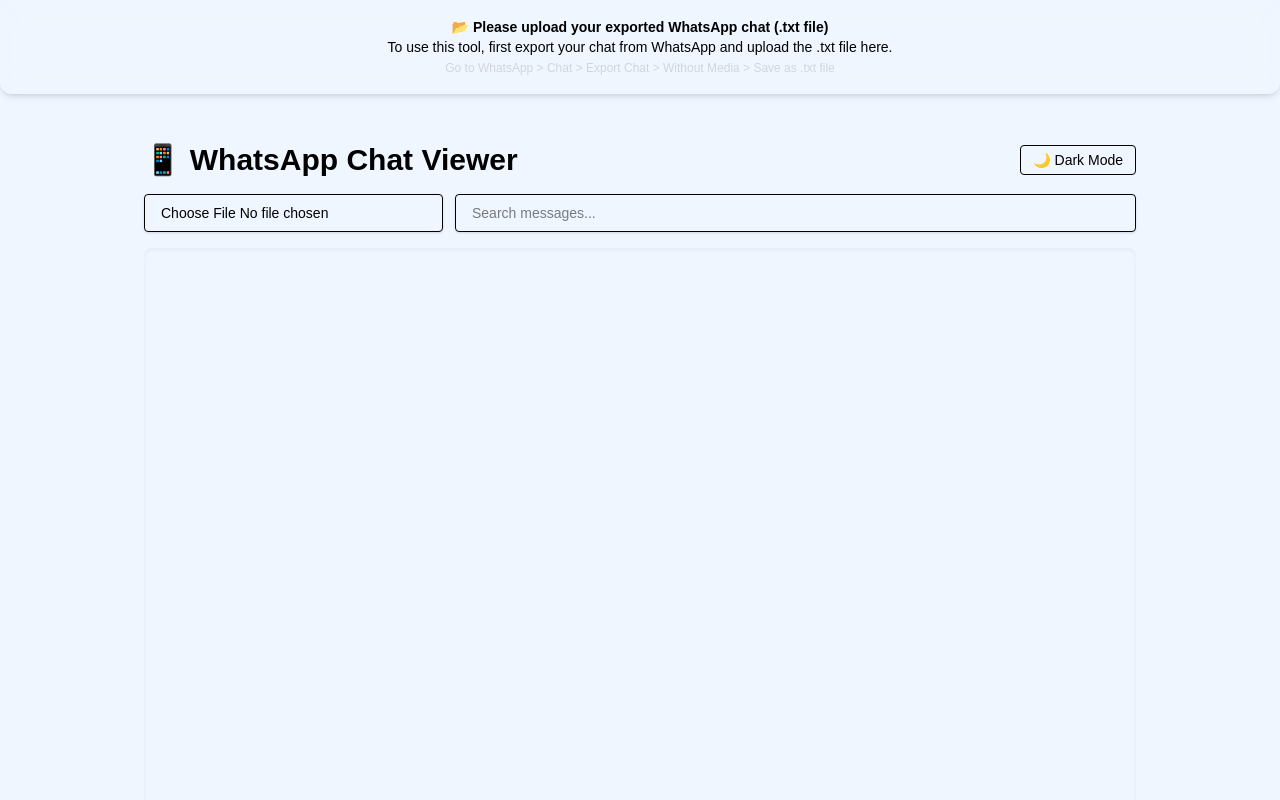
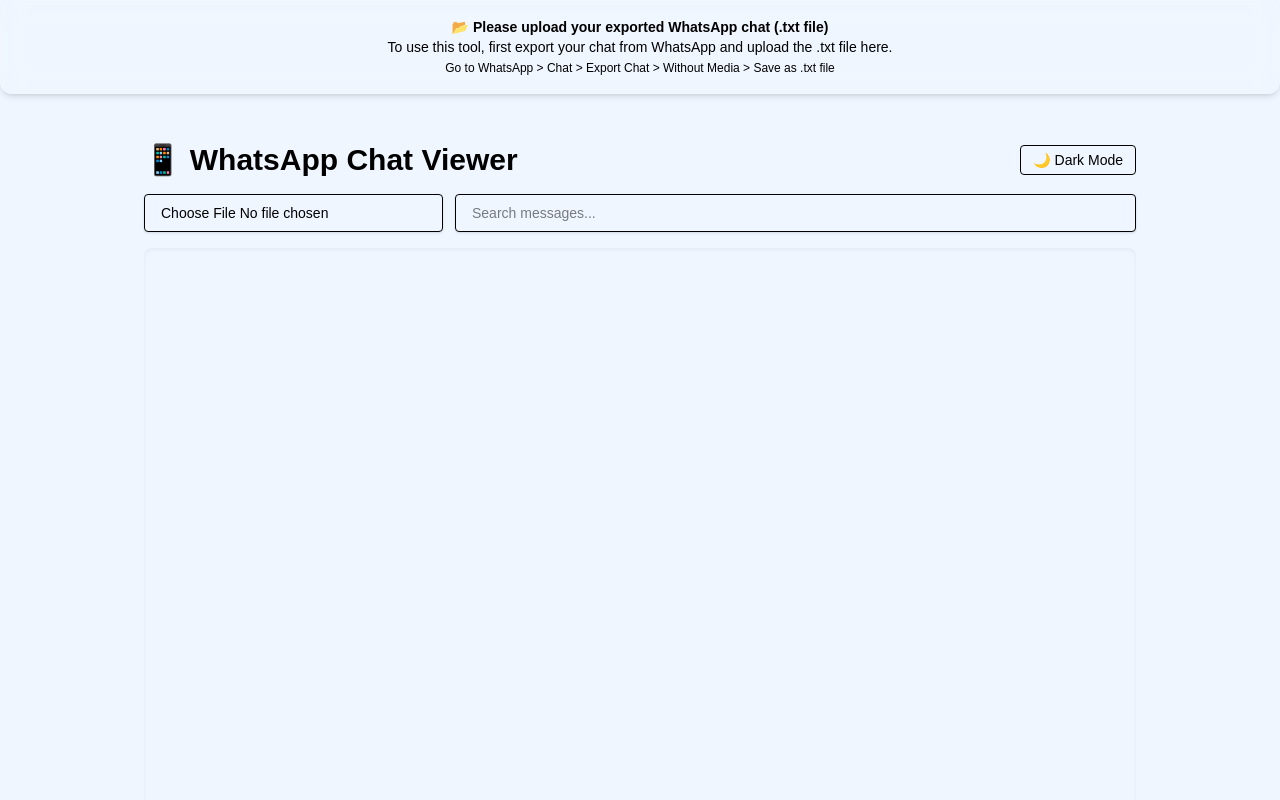
Before and after one commit to enthoharsh/chat-viewer, a Next.js app: page / in a window 1280 px wide. Shown: the top 800 px of the page. Built offline with nearby package versions, Linux system fonts and the light colour scheme.

Commit message:
user instruction

```diff
--- a/src/components/Home.js
+++ b/src/components/Home.js
@@ -81,10 +81,10 @@
         darkMode ? "dark bg-gray-900 text-white" : "bg-blue-50 text-black"
       }
     >
-      <div className="mb-6 p-4 rounded-xl bg-white/5 backdrop-blur-md border border-white/10 text-center text-sm text-black shadow-md">
+      <div className="mb-6 p-4 rounded-xl bg-white/5 backdrop-blur-md border border-white/10 text-center text-sm  shadow-md">
   📂 <strong>Please upload your exported WhatsApp chat (.txt file)</strong><br />
   To use this tool, first export your chat from WhatsApp and upload the .txt file here.<br />
-  <span className="text-xs text-gray-300">Go to WhatsApp {'>'} Chat {'>'} Export Chat {'>'} Without Media {'>'} Save as .txt file</span>
+  <span className="text-xs ">Go to WhatsApp {'>'} Chat {'>'} Export Chat {'>'} Without Media {'>'} Save as .txt file</span>
 </div>
 
       <div className="min-h-screen flex flex-col px-4 py-6 max-w-5xl mx-auto">
```
